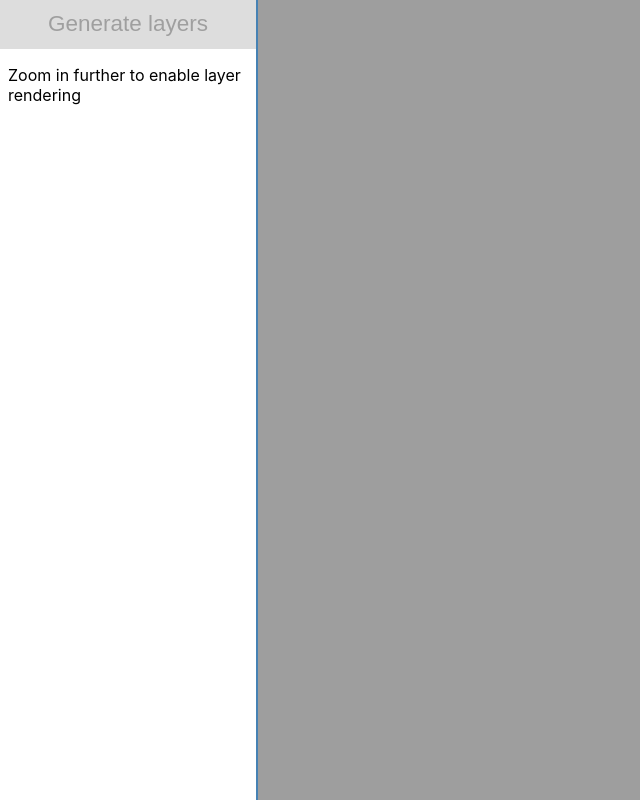
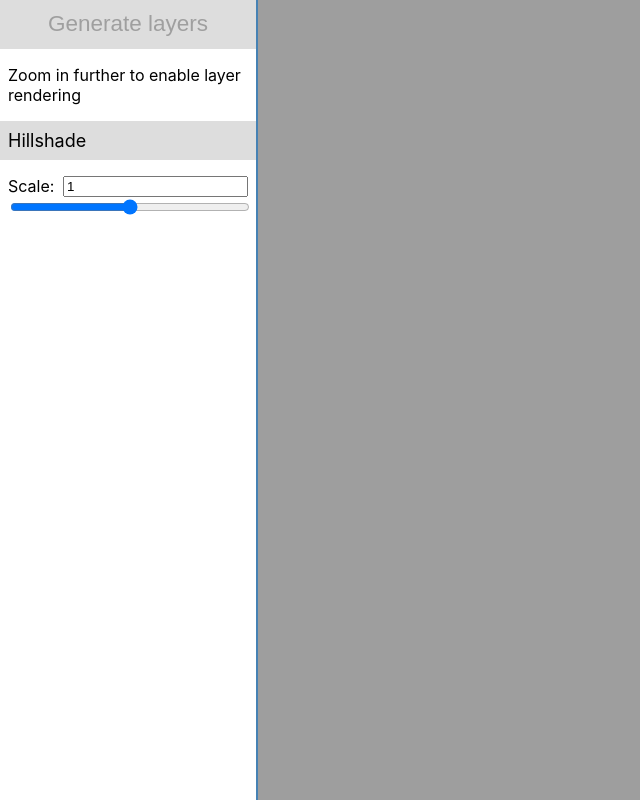
Before and after one commit to cruftbusters/painkiller-webapp, a React (Create React App) app: page / in a window 1280 px wide. Shown: the whole page, without its empty margins (0-640 px from the left). Built offline with nearby package versions, Linux system fonts and the light colour scheme.

Commit message:
enable configuration of scale

```diff
--- a/src/component/Sidebar.tsx
+++ b/src/component/Sidebar.tsx
@@ -1,6 +1,9 @@
 import OverlayOpacity from './OverlayOpacity'
 import { CSSProperties, ReactNode } from 'react'
-import useLayout, { errIsTooHighScale } from '../hook/useLayout'
+import useLayout, {
+  errIsTooHighScale,
+  errScaleIsNotNumber,
+} from '../hook/useLayout'
 
 interface SidebarProps {
   heightmapOpacity: string
@@ -15,8 +18,9 @@ export default function Sidebar({
   setHeightmapOpacity,
   setHillshadeOpacity,
 }: SidebarProps) {
-  const { layout, error, createLayout } = useLayout()
-  const isTooHighScale = error === errIsTooHighScale
+  const { layout, error, createLayout, setScale, scale } = useLayout()
+  const isDisabled =
+    error === errIsTooHighScale || error === errScaleIsNotNumber
   return (
     <div
       style={{
@@ -34,10 +38,10 @@ export default function Sidebar({
               padding: '0.5em',
               border: 'none',
               fontSize: '1.25em',
-              backgroundColor: isTooHighScale ? '#DDD' : '#AFA',
-              cursor: isTooHighScale ? 'not-allowed' : 'pointer',
+              backgroundColor: isDisabled ? '#DDD' : '#AFA',
+              cursor: isDisabled ? 'not-allowed' : 'pointer',
             }}
-            disabled={isTooHighScale}
+            disabled={isDisabled}
             onClick={createLayout}
           >
             Generate layers
@@ -55,6 +59,7 @@ export default function Sidebar({
             Bounds: {layout.bounds.left} {layout.bounds.top}{' '}
             {layout.bounds.right} {layout.bounds.bottom} (EPSG:3857)
           </p>
+          <p>Scale: {layout.scale}</p>
         </Section>
       ) : undefined}
       {layout ? (
@@ -76,10 +81,27 @@ export default function Sidebar({
           )}
         </Section>
       ) : undefined}
-      {layout?.heightmapURL ? (
       <Section>
         <Header>Hillshade</Header>
-          {layout.hillshadeURL ? (
+        <p>
+          Scale:{' '}
+          <input
+            type="text"
+            value={scale}
+            onChange={(e) => setScale(e.target.value)}
+            style={{ float: 'right' }}
+          />
+          <input
+            type="range"
+            min="0.0"
+            max="2.0"
+            step="0.1"
+            value={scale}
+            onChange={(e) => setScale(e.target.value)}
+            style={{ width: '100%' }}
+          />
+        </p>
+        {layout?.hillshadeURL ? (
           <>
             <p>
               <a href={layout.hillshadeURL}>Download hillshade</a>
@@ -90,11 +112,10 @@ export default function Sidebar({
               setOverlayOpacity={setHillshadeOpacity}
             />
           </>
-          ) : (
+        ) : layout?.heightmapURL ? (
           <p>Generating hillshade...</p>
-          )}
+        ) : undefined}
       </Section>
-      ) : undefined}
     </div>
   )
 }
--- a/src/hook/useLayout.tsx
+++ b/src/hook/useLayout.tsx
@@ -1,7 +1,15 @@
 import MapPixel from '../types/MapPixel'
 import MapState from '../types/MapState'
 import Layout from '../types/Layout'
-import { createContext, ReactNode, useContext, useState } from 'react'
+import {
+  createContext,
+  Dispatch,
+  ReactNode,
+  SetStateAction,
+  useContext,
+  useEffect,
+  useState,
+} from 'react'
 import usePollLayerURLs from './usePollLayerURLs'
 import useMapState from './useMapState'
 
@@ -9,11 +17,15 @@ interface LayoutContext {
   createLayout: () => Promise<void>
   error: string
   layout?: Layout
+  scale: string
+  setScale: Dispatch<SetStateAction<string>>
 }
 
 const layoutContext = createContext<LayoutContext>({
   createLayout: async () => {},
   error: 'No layout context provider',
+  scale: '1.0',
+  setScale: () => {},
 })
 
 interface LayoutContextProviderProps {
@@ -29,18 +41,37 @@ export function LayoutContextProvider({
   const [error, setError] = useState('')
   usePollLayerURLs(layout, setLayout)
 
+  const [scale, setScale] = useState<string>('1')
+  const [scaleAsNumber, setScaleAsNumber] = useState(1)
+  useEffect(() => {
+    if (scale.match(/^-?[0-9]*(\.[0-9]*)?$/)) {
+      setScaleAsNumber(parseFloat(scale))
+    } else {
+      setScaleAsNumber(NaN)
+    }
+  }, [scale])
+
   return (
     <layoutContext.Provider
       children={children}
       value={{
         createLayout: async () => {
           setError('')
-          const [layout, error] = await createLayout(mapState)
+          const [layout, error] = await createLayout(
+            mapState,
+            scaleAsNumber,
+          )
           setLayout(layout)
           setError(error)
         },
-        error: isTooHighScale ? errIsTooHighScale : error,
+        error: isTooHighScale
+          ? errIsTooHighScale
+          : isNaN(scaleAsNumber)
+          ? errScaleIsNotNumber
+          : error,
         layout,
+        scale,
+        setScale,
       }}
     />
   )
@@ -49,7 +80,10 @@ export function LayoutContextProvider({
 export const errIsTooHighScale =
   'Zoom in further to enable layer rendering'
 
-async function createLayout(mapState: MapState) {
+export const errScaleIsNotNumber =
+  'Set scale to a number to enable layer rendering'
+
+async function createLayout(mapState: MapState, scale: number) {
   const { width, height, left, top } = mapState
   const { x: right, y: bottom } = new MapPixel(
     width,
@@ -60,7 +94,7 @@ async function createLayout(mapState: MapState) {
     {
       method: 'POST',
       body: JSON.stringify({
-        scale: 1,
+        scale,
         size: { width, height },
         bounds: { left, top, right, bottom },
       }),
--- a/src/types/Layout.ts
+++ b/src/types/Layout.ts
@@ -1,5 +1,6 @@
 export default interface Layout {
   id: string
+  scale: number
   size: {
     width: string
     height: string
```
Lines whose indentation alone changed are shown as unchanged.
